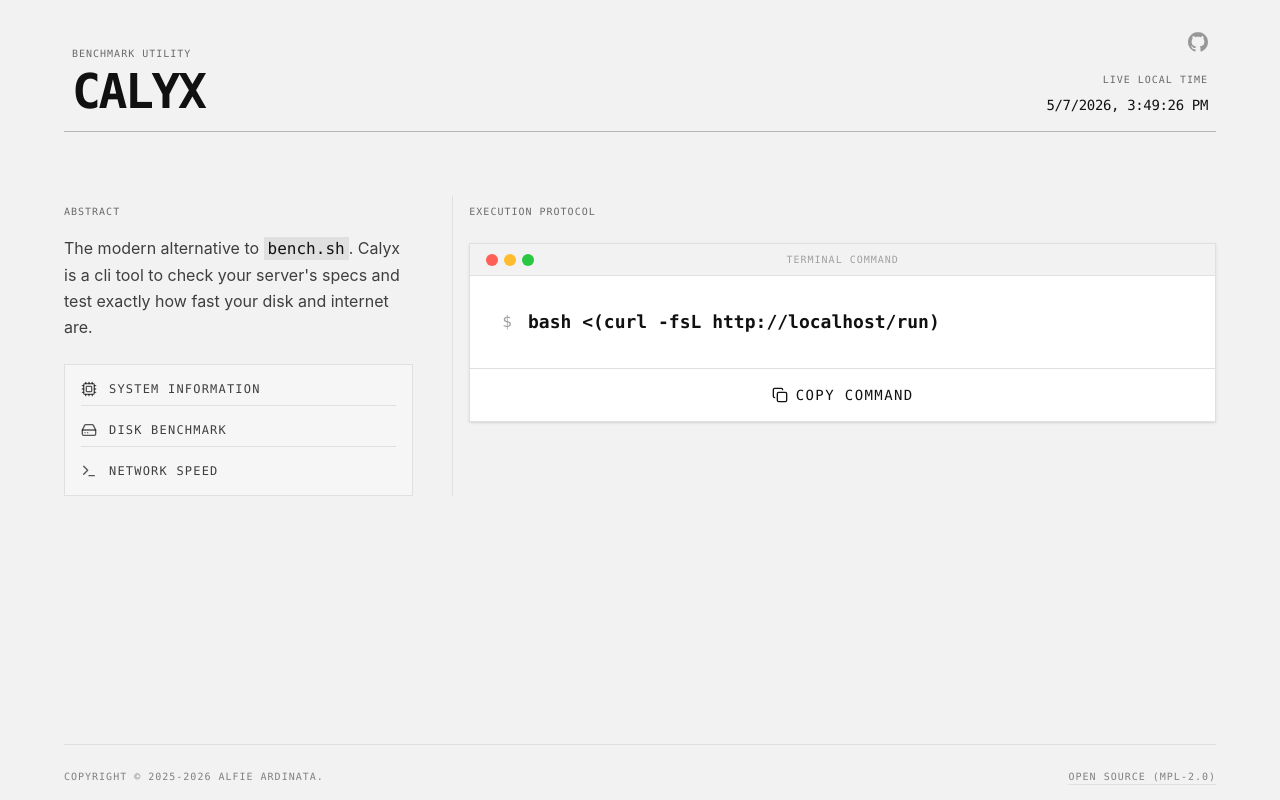
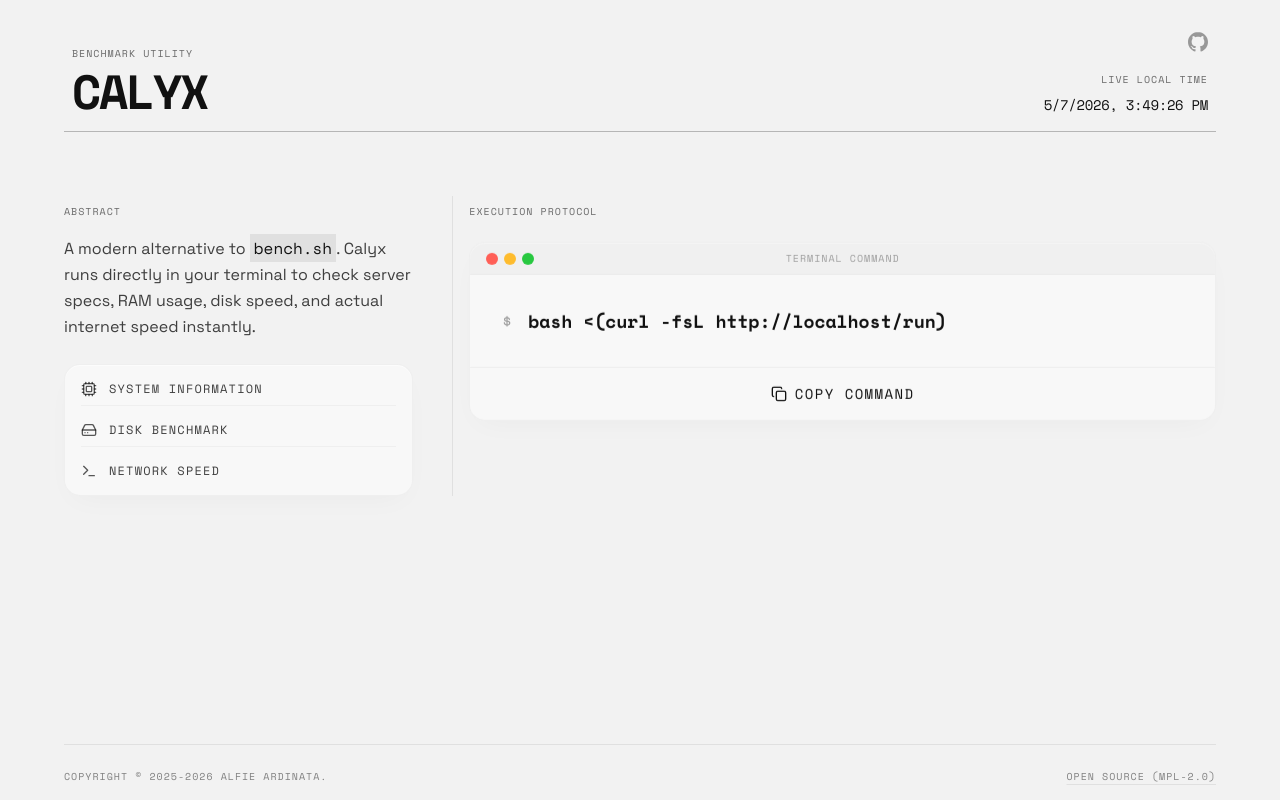
Before and after one commit to relvinarsenio/calyx-site, a SvelteKit app: page / in a window 1280 px wide. Built offline with nearby package versions, Linux system fonts and the light colour scheme.

Commit message:
refactor: update UI with dark mode support, new typography, and enhanced styling using Svelte 5 runes
Signed-off-by: Alfie Ardinata <88470966+relvinarsenio@users.noreply.github.com>

```diff
--- a/eslint.config.js
+++ b/eslint.config.js
@@ -22,7 +22,7 @@ export default defineConfig(
 		rules: {
 			// typescript-eslint strongly recommend that you do not use the no-undef lint rule on TypeScript projects.
 			// see: https://typescript-eslint.io/troubleshooting/faqs/eslint/#i-get-errors-from-the-no-undef-rule-about-global-variables-not-being-defined-even-though-there-are-no-typescript-errors
-			"no-undef": 'off'
+			'no-undef': 'off'
 		}
 	},
 	{
--- a/package.json
+++ b/package.json
@@ -1,7 +1,7 @@
 {
 	"name": "calyx",
 	"private": true,
-	"version": "0.0.1",
+	"version": "1.0.1",
 	"type": "module",
 	"scripts": {
 		"dev": "vite dev",
--- a/src/app.html
+++ b/src/app.html
@@ -3,12 +3,15 @@
 	<head>
 		<meta charset="utf-8" />
 		<meta name="viewport" content="width=device-width, initial-scale=1" />
-		<link rel="preconnect" href="https://fonts.googleapis.com">
-		<link rel="preconnect" href="https://fonts.gstatic.com" crossorigin>
-		<link href="https://fonts.googleapis.com/css2?family=Inter:wght@400;500;600;700&family=Fira+Code:wght@400;500;600;700&display=swap" rel="stylesheet">
+		<link rel="preconnect" href="https://fonts.googleapis.com" />
+		<link rel="preconnect" href="https://fonts.gstatic.com" crossorigin />
+		<link
+			href="https://fonts.googleapis.com/css2?family=Space+Grotesk:wght@300..700&family=Space+Mono:ital,wght@0,400;0,700;1,400;1,700&display=swap"
+			rel="stylesheet"
+		/>
 		%sveltekit.head%
 	</head>
-	<body data-sveltekit-preload-data="hover" class="antialiased min-h-screen">
+	<body data-sveltekit-preload-data="hover" class="min-h-screen antialiased">
 		<div style="display: contents">%sveltekit.body%</div>
 	</body>
 </html>
--- a/src/routes/+layout.svelte
+++ b/src/routes/+layout.svelte
@@ -2,16 +2,19 @@
 	import './layout.css';
 	import { page } from '$app/state';
 
-	const PUBLIC_SITE_URL = page.url.origin;
+	interface Props {
+		children: import('svelte').Snippet;
+	}
 
-	let { children } = $props();
+	let { children }: Props = $props();
 
-	const seo = {
-		title: 'Calyx - Benchmark Utility',
-		description: "The modern alternative to bench.sh. Calyx is a cli tool to check your server's specs and test exactly how fast your disk and internet are.",
-		url: PUBLIC_SITE_URL,
+	const seo = $derived({
+		title: 'Calyx - Server Benchmark Utility',
+		description:
+			'A modern alternative to bench.sh. Calyx runs directly in your terminal to check server specs, RAM usage, disk speed, and actual internet speed instantly.',
+		url: page.url.origin,
 		siteName: 'Calyx'
-	};
+	});
 </script>
 
 <svelte:head>
--- a/src/routes/[...path]/+page.svelte
+++ b/src/routes/[...path]/+page.svelte
@@ -4,12 +4,10 @@
 	import GithubIcon from '$lib/components/GithubIcon.svelte';
 	import { page } from '$app/state';
 
-  const PUBLIC_SITE_URL = page.url.origin;
-
 	let copied = $state(false);
 	let systemTime = $state('');
 
-  const command = `bash <(curl -fsL ${PUBLIC_SITE_URL}/run)`;
+	let command = $derived(`bash <(curl -fsL ${page.url.origin}/run)`);
 
 	onMount(() => {
 		const updateTime = () => {
@@ -32,16 +30,21 @@
 <main class="flex flex-col min-h-[100dvh] pt-8 pb-4 px-4 md:px-8 relative">
 	<div class="flex-1 max-w-6xl w-full mx-auto">
 		<!-- Top Bar Header -->
-    <div class="flex flex-col md:flex-row justify-between items-start md:items-end mb-16 grid-line-bottom pb-4 px-2 delay-100 animate-[fade-in-down_0.5s_ease-out_both]">
+		<div
+			class="flex flex-col md:flex-row justify-between items-start md:items-end mb-16 grid-line-bottom pb-4 px-2 delay-100 animate-[fade-in-down_0.5s_ease-out_both]"
+		>
 			<div>
 				<div class="col-header mb-2 leading-none">Benchmark Utility</div>
-        <h1 class="text-4xl md:text-5xl font-mono font-bold tracking-tighter uppercase text-ink mt-1">
+				<h1
+					class="text-4xl md:text-5xl font-mono font-bold tracking-tighter uppercase text-ink mt-1"
+				>
 					Calyx
 				</h1>
 			</div>
 			<div class="mt-4 md:mt-0 flex flex-col md:items-end w-full md:w-auto">
 				<div class="flex items-center mb-6 md:mb-5">
 					<a
+						id="github-repo-link"
 						href="https://github.com/relvinarsenio/calyx/"
 						target="_blank"
 						rel="noopener noreferrer"
@@ -58,27 +61,39 @@
 			</div>
 		</div>
 
-    <div class="grid grid-cols-1 md:grid-cols-12 gap-8 md:gap-4 animate-[fade-in-up_0.5s_ease-out_both] delay-200">
-
+		<div
+			class="grid grid-cols-1 md:grid-cols-12 gap-8 md:gap-4 animate-[fade-in-up_0.5s_ease-out_both] delay-200"
+		>
 			<!-- Left Column Constraints -->
 			<div class="md:col-span-4 flex flex-col h-full grid-line-right pr-6">
 				<div class="col-header mb-4 mt-2">Abstract</div>
 				<p class="font-sans text-sm md:text-base leading-relaxed text-ink/80 mb-6">
-          The modern alternative to <span class="font-mono bg-[#e0e0e0] px-1 py-0.5 whitespace-nowrap text-[#111]">bench.sh</span>. Calyx is a cli tool to check your server's specs and test exactly how fast your disk and internet are.
+					A modern alternative to <span
+						class="font-mono bg-line px-1 py-0.5 whitespace-nowrap text-ink">bench.sh</span
+					>. Calyx runs directly in your terminal to check server specs, RAM usage, disk speed, and
+					actual internet speed instantly.
 				</p>
 
-        <div class="grid grid-cols-1 gap-2 mt-4 md:mt-auto border border-[#e0e0e0] p-4 bg-white/30 backdrop-blur-sm">
-          <div class="flex items-center gap-3 w-full border-b border-[#e0e0e0] pb-2 mb-2">
+				<div
+					class="grid grid-cols-1 gap-2 mt-4 md:mt-auto border border-line/40 p-4 rounded-2xl bg-white/45 dark:bg-[#1e1e23]/45 backdrop-blur-[24px] backdrop-saturate-[180%] shadow-[inset_0_1px_1px_0_rgba(255,255,255,0.6),0_10px_30px_-10px_rgba(0,0,0,0.04)] dark:shadow-[inset_0_1px_1px_0_rgba(255,255,255,0.1),0_10px_30px_-10px_rgba(0,0,0,0.3)] translate-y-0 scale-100 transition-all duration-400 ease-[cubic-bezier(0.16,1,0.3,1)] hover:-translate-y-1.5 hover:scale-[1.01] hover:shadow-[0_20px_30px_-10px_rgba(0,0,0,0.08)] hover:border-ink"
+				>
+					<div class="flex items-center gap-3 w-full border-b border-line/40 pb-2 mb-2">
 						<Cpu class="w-4 h-4 text-ink/70" />
-            <span class="font-mono text-xs uppercase tracking-widest text-ink/80">System Information</span>
+						<span class="font-mono text-xs uppercase tracking-widest text-ink/80"
+							>System Information</span
+						>
 					</div>
-          <div class="flex items-center gap-3 w-full border-b border-[#e0e0e0] pb-2 mb-2">
+					<div class="flex items-center gap-3 w-full border-b border-line/40 pb-2 mb-2">
 						<HardDrive class="w-4 h-4 text-ink/70" />
-            <span class="font-mono text-xs uppercase tracking-widest text-ink/80">Disk Benchmark</span>
+						<span class="font-mono text-xs uppercase tracking-widest text-ink/80"
+							>Disk Benchmark</span
+						>
 					</div>
 					<div class="flex items-center gap-3 w-full">
 						<Terminal class="w-4 h-4 text-ink/70" />
-            <span class="font-mono text-xs uppercase tracking-widest text-ink/80">Network Speed</span>
+						<span class="font-mono text-xs uppercase tracking-widest text-ink/80"
+							>Network Speed</span
+						>
 					</div>
 				</div>
 			</div>
@@ -87,14 +102,20 @@
 			<div class="md:col-span-8 flex flex-col pt-2 md:pl-4">
 				<div class="col-header mb-4">Execution Protocol</div>
 
-        <div class="border border-[#e0e0e0] bg-white shadow-sm mt-2 transition-all hover:border-ink group">
-          <div class="relative flex items-center justify-center border-b border-[#e0e0e0] px-4 py-2 bg-black/5">
+				<div
+					class="border border-line/40 rounded-2xl mt-2 bg-white/45 dark:bg-[#1e1e23]/45 backdrop-blur-[24px] backdrop-saturate-[180%] shadow-[inset_0_1px_1px_0_rgba(255,255,255,0.6),0_10px_30px_-10px_rgba(0,0,0,0.04)] dark:shadow-[inset_0_1px_1px_0_rgba(255,255,255,0.1),0_10px_30px_-10px_rgba(0,0,0,0.3)] translate-y-0 scale-100 transition-all duration-400 ease-[cubic-bezier(0.16,1,0.3,1)] hover:-translate-y-1.5 hover:scale-[1.01] hover:shadow-[0_20px_30px_-10px_rgba(0,0,0,0.08)] hover:border-ink animate-float-card group overflow-hidden relative"
+				>
+					<div
+						class="relative flex items-center justify-center border-b border-line/40 px-4 py-2 bg-ink/[0.03]"
+					>
 						<div class="absolute left-4 flex gap-1.5">
 							<div class="w-3 h-3 rounded-full bg-[#ff5f57]"></div>
 							<div class="w-3 h-3 rounded-full bg-[#febc2e]"></div>
 							<div class="w-3 h-3 rounded-full bg-[#28c840]"></div>
 						</div>
-            <div class="col-header opacity-60 uppercase tracking-widest text-[10px]">Terminal Command</div>
+						<div class="col-header opacity-60 uppercase tracking-widest text-[10px]">
+							Terminal Command
+						</div>
 					</div>
 
 					<div class="p-6 md:p-8 flex flex-col md:flex-row items-center gap-6">
@@ -106,14 +127,14 @@
 						</div>
 					</div>
 
-          <div class="border-t border-[#e0e0e0]">
+					<div class="border-t border-line/40">
 						<button
+							id="copy-command-btn"
 							onclick={handleCopy}
 							class="w-full py-4 px-6 text-sm font-mono tracking-widest uppercase transition-all duration-200 outline-none flex items-center justify-center gap-2
                 {copied
-                  ? 'bg-ink text-[#f2f2f2]'
-                  : 'bg-transparent text-ink hover:bg-black/5 active:bg-black/10'
-                }"
+								? 'bg-ink text-bg'
+								: 'bg-transparent text-ink hover:bg-ink/5 active:bg-ink/10'}"
 						>
 							{#if copied}
 								<Check class="w-4 h-4" /> Command Copied
@@ -123,15 +144,21 @@
 						</button>
 					</div>
 				</div>
-
+			</div>
 		</div>
 	</div>
 
-  </div>
-
-  <footer class="mt-12 md:mt-16 w-full max-w-6xl mx-auto border-t border-[#e0e0e0] pt-6 flex flex-col md:flex-row items-center justify-between gap-4 font-mono text-[10px] text-ink/50 uppercase tracking-widest animate-[fade-in-up_0.5s_ease-out_0.5s_both]">
+	<footer
+		class="mt-12 md:mt-16 w-full max-w-6xl mx-auto border-t border-line pt-6 flex flex-col md:flex-row items-center justify-between gap-4 font-mono text-[10px] text-ink/50 uppercase tracking-widest animate-[fade-in-up_0.5s_ease-out_0.5s_both]"
+	>
 		<p>Copyright © 2025-2026 Alfie Ardinata.</p>
-    <a href="https://github.com/relvinarsenio/calyx" target="_blank" rel="noopener noreferrer" class="hover:text-ink transition-colors underline underline-offset-4 decoration-[#e0e0e0] hover:decoration-ink">
+		<a
+			id="footer-license-link"
+			href="https://github.com/relvinarsenio/calyx"
+			target="_blank"
+			rel="noopener noreferrer"
+			class="hover:text-ink transition-colors underline underline-offset-4 decoration-line hover:decoration-ink"
+		>
 			Open Source (MPL-2.0)
 		</a>
 	</footer>
--- a/src/routes/layout.css
+++ b/src/routes/layout.css
@@ -1,36 +1,56 @@
-@import "tailwindcss";
+@import 'tailwindcss';
 
 @theme {
 	--color-bg: #f2f2f2;
 	--color-ink: #111111;
 	--color-line: #e0e0e0;
-  --font-inter: "Inter", sans-serif;
-  --font-fira-code: "Fira Code", monospace;
+	--font-sans: 'Space Grotesk', sans-serif;
+	--font-mono: 'Space Mono', monospace;
+
+	--animate-float-card: float-gentle 6s ease-in-out infinite;
+
+	@keyframes float-gentle {
+		0%,
+		100% {
+			transform: translateY(0);
+		}
+		50% {
+			transform: translateY(-5px);
+		}
+	}
 }
 
 body {
 	background-color: var(--color-bg);
 	color: var(--color-ink);
-  font-family: var(--font-inter);
+	font-family: var(--font-sans);
+}
+
+@media (prefers-color-scheme: dark) {
+	:root {
+		--color-bg: #121214;
+		--color-ink: #f2f2f3;
+		--color-line: #2d2d30;
+	}
 }
 
 @layer utilities {
 	.col-header {
-    @apply font-mono text-[10px] uppercase tracking-widest text-[#111111]/60 select-none;
+		@apply font-mono text-[10px] tracking-widest text-ink/60 uppercase select-none;
 	}
 	.grid-line-bottom {
-    @apply border-b border-[#e0e0e0] relative;
+		@apply relative border-b border-line;
 	}
 	.grid-line-bottom::after {
 		content: '';
-    @apply absolute -bottom-px left-0 right-0 h-px bg-current opacity-20 hidden md:block;
+		@apply absolute right-0 -bottom-px left-0 hidden h-px bg-current opacity-20 md:block;
 	}
 	.grid-line-right {
 		@apply relative;
 	}
 	.grid-line-right::after {
 		content: '';
-    @apply absolute top-0 bottom-0 -right-4 w-px bg-[#e0e0e0] hidden md:block;
+		@apply absolute top-0 -right-4 bottom-0 hidden w-px bg-line md:block;
 	}
 	.scrollbar-hide {
 		-ms-overflow-style: none; /* IE and Edge */
```
Also changed, not shown: src/lib/components/GithubIcon.svelte (+9 -8 lines), 2 other files (tests, documents, lock files or other folders). Lines whose indentation alone changed are shown as unchanged.
